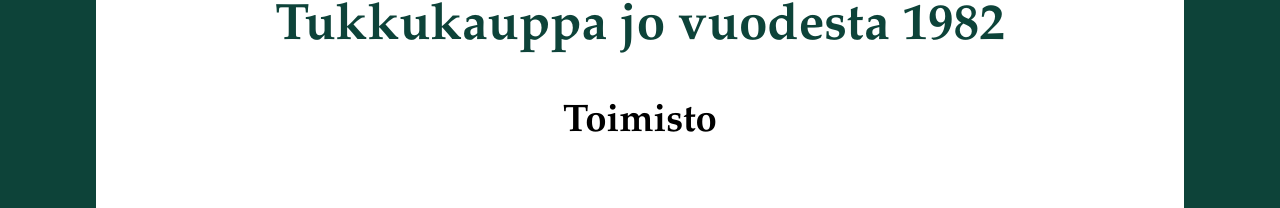
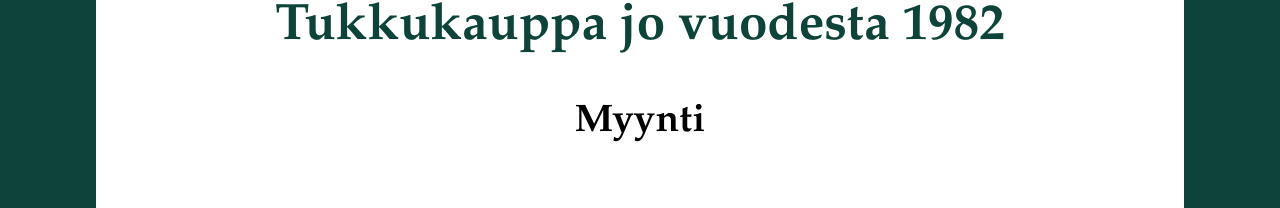
Before and after one commit to kasvikorva/Porin-Tuoretuote, a plain HTML site: page index.html in a window 1280 px wide. Shown: the part 297-505 px from the top of the page. Drawn offline with Linux system fonts and the light colour scheme.

Commit message:
Update index.html

```diff
--- a/index.html
+++ b/index.html
@@ -29,7 +29,7 @@
 
     <!--Yhteystiedot-->
     <div class="yt_kortit1">
-      <p>Toimisto</p>
+      <p>Myynti</p>
       <a class="puh_btn" href="tel: +358026370900">02 637 0900</a>
       <a class="sp_btn" href="mailto: myynti@porintuoretuote.fi">myynti@porintuoretuote.fi</a>
 
```
